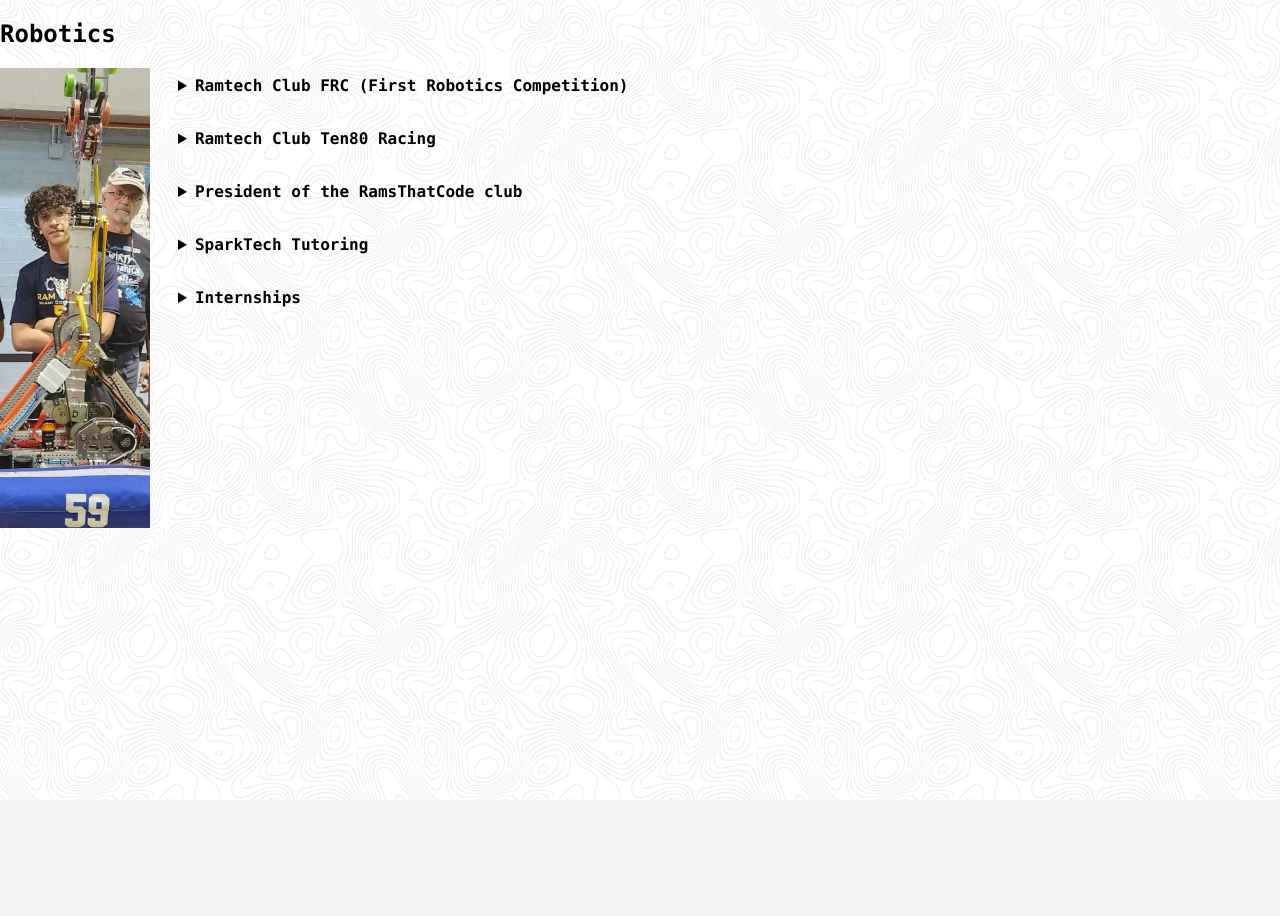
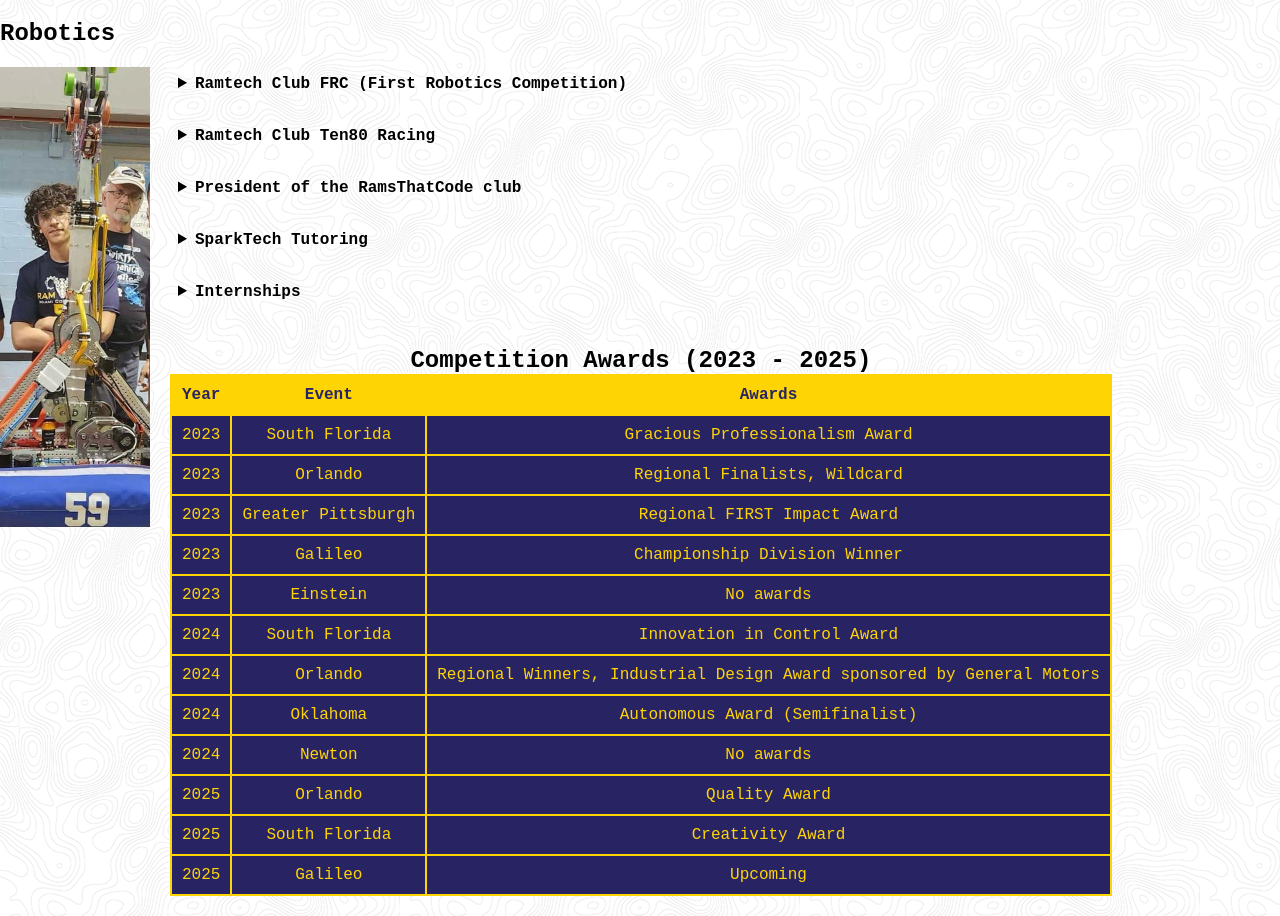
Before and after one commit to ernestokorin/ernestokorin.github.io, a plain HTML site: page subdomains/robotics.html in a window 1280 px wide. Before the commit the page ends 800 px from the top, so only its background shows below. Drawn offline with Linux system fonts and the light colour scheme; files that its build step writes are made by us from their sources; files whose address does not match are found by name; a web font is replaced by a local one.

Commit message:
Describe your update here

```diff
--- a/style.css
+++ b/style.css
@@ -1,11 +1,13 @@
 @font-face {
-    font-family: monaco;
-    src: url(Monaco.ttf);
+    font-family: 'Courier New', Courier, monospace;
+    /*src: url(Monaco.ttf);*/
+    src:url()
 }
 
 
 body {
-    font-family: monaco;
+    font-family: monospace;
+    font-size: large;
     margin: 0;
     padding: 0;
     background-color: #f4f4f4;
@@ -14,7 +16,7 @@ body {
 }
 
 #content{
-    margin:40px 200px 80px 200px;
+    margin:3% 10% 3% 10%;
     background-color: rgb(255, 255, 255);
     border: 4px solid rgba(10,10,10,0.1);
     border-radius: 10px;
@@ -72,8 +74,14 @@ footer {
 }
 
 .remark {
-    color:#0000A0;
+    color:#282464;
     font-weight: bold;
+}
+.title {
+    border-bottom: 2px solid #ffd404; /* Changed to accent color */
+    font-weight: bold;
+    text-align: center;
+    font-size: 120%;
 }
 
 .totheright {
@@ -84,16 +92,39 @@ details {
     padding: 0.5em 0.5em 0;
   }
 
-  summary {
+summary {
     font-weight: bold;
     margin: -0.5em -0.5em 0;
     padding: 0.5em;
   }
 
-  details[open] {
+details[open] {
     padding: 0.5em;
   }
 
-  details[open] summary {
+details[open] summary {
     margin-bottom: 0.5em;
   }
+
+table {
+    width: 100%;
+    border-collapse: collapse;
+    margin: 20px 0;
+}
+th, td {
+    border: 2px solid #FFD404;
+    padding: 10px;
+    text-align: center;
+}
+th {
+    background-color: #FFD404;
+    color: #282464;
+}
+td {
+    background-color: #282464;
+    color: #FFD404;
+}
+caption {
+    font-size: 150%;
+    font-weight: bold;
+}
--- a/subdomains/robotics.html
+++ b/subdomains/robotics.html
@@ -80,6 +80,79 @@
 
             </details>
             <br>
+    <table>
+        <caption>Competition Awards (2023 - 2025)</caption>
+        <thead>
+            <tr>
+                <th>Year</th>
+                <th>Event</th>
+                <th>Awards</th>
+            </tr>
+        </thead>
+        <tbody>
+            <tr>
+                <td>2023</td>
+                <td>South Florida</td>
+                <td>Gracious Professionalism Award</td>
+            </tr>
+            <tr>
+                <td>2023</td>
+                <td>Orlando</td>
+                <td>Regional Finalists, Wildcard</td>
+            </tr>
+            <tr>
+                <td>2023</td>
+                <td>Greater Pittsburgh</td>
+                <td>Regional FIRST Impact Award</td>
+            </tr>
+            <tr>
+                <td>2023</td>
+                <td>Galileo</td>
+                <td>Championship Division Winner</td>
+            </tr>
+            <tr>
+                <td>2023</td>
+                <td>Einstein</td>
+                <td>No awards</td>
+            </tr>
+            <tr>
+                <td>2024</td>
+                <td>South Florida</td>
+                <td>Innovation in Control Award</td>
+            </tr>
+            <tr>
+                <td>2024</td>
+                <td>Orlando</td>
+                <td>Regional Winners, Industrial Design Award sponsored by General Motors</td>
+            </tr>
+            <tr>
+                <td>2024</td>
+                <td>Oklahoma</td>
+                <td>Autonomous Award (Semifinalist)</td>
+            </tr>
+            <tr>
+                <td>2024</td>
+                <td>Newton</td>
+                <td>No awards</td>
+            </tr>
+            <tr>
+                <td>2025</td>
+                <td>Orlando</td>
+                <td>Quality Award</td>
+            </tr>
+            <tr>
+                <td>2025</td>
+                <td>South Florida</td>
+                <td>Creativity Award</td>
+            </tr>
+            <tr>
+                <td>2025</td>
+                <td>Galileo</td>
+                <td>Upcoming</td>
+            </tr>
+        </tbody>
+    </table>
+
         </div>
     </div>
 </body>
```
Also changed, not shown: index.html (+1 -1 lines), subdomains/about.html (+8 -10 lines), subdomains/math.html (+4 -50 lines), subdomains/projects.html (+2 -2 lines).
